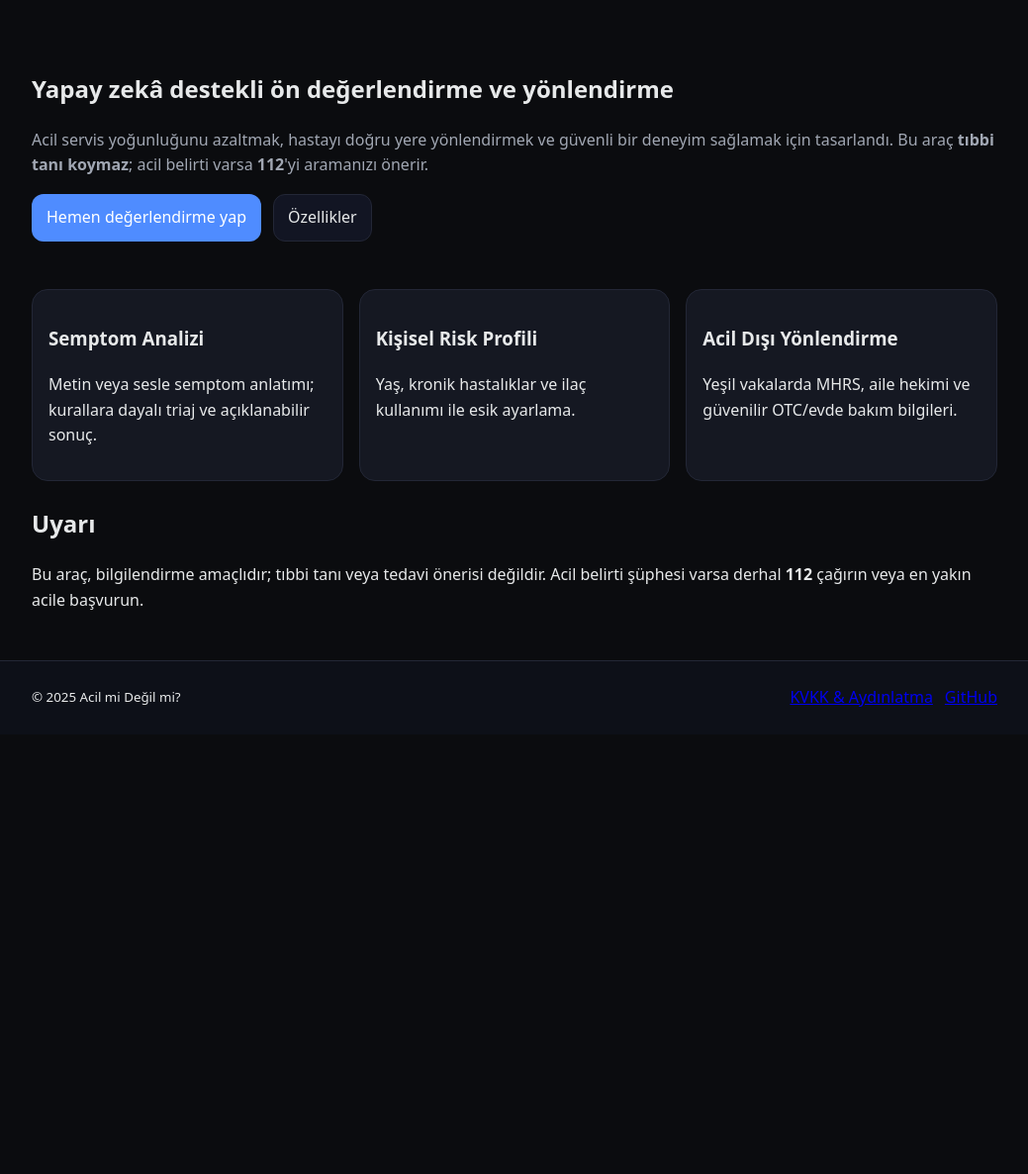
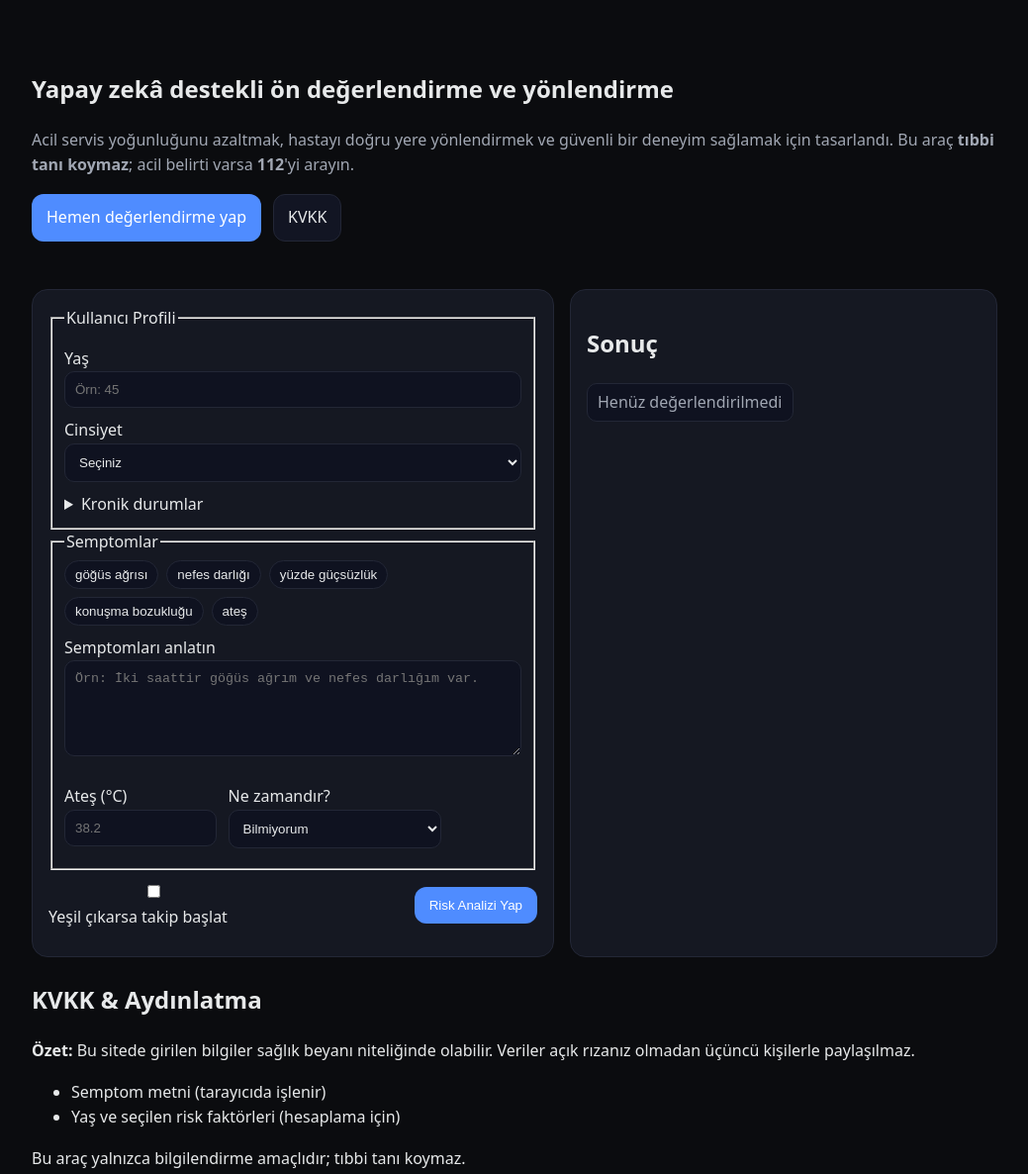
Before and after one commit to beyzabiryol/Healthy-Checker, a plain HTML site: page index.html in a window 1280 px wide. Shown: the part 96-1282 px from the top of the page at 99% size, without its empty margins (120-1159 px from the left). Before the commit the page ends 838 px from the top, so only its background shows below. Drawn offline with Linux system fonts and the light colour scheme.

Commit message:
Update index.html

```diff
--- a/index.html
+++ b/index.html
@@ -4,68 +4,125 @@
   <meta charset="utf-8" />
   <meta name="viewport" content="width=device-width, initial-scale=1" />
   <title>Acil mi Değil mi? – Ön Değerlendirme</title>
-<meta name="description" content="Kişiselleştirilmiş, açıklanabilir ön değerlendirme ve yönlendirme asistanı. Acil mi değil mi, birlikte bakalım." />
   <link rel="stylesheet" href="./assets/css/styles.css" />
 </head>
 <body>
+  <!-- HEADER -->
   <header class="site-header">
     <div class="container row between center">
-<a class="brand" href="/">🚑 Acil mi Değil mi?</a>
+      <a class="brand" href="#hero">🚑 Acil mi Değil mi?</a>
       <nav class="nav">
-<a href="/model.html">Model</a>
-<a href="/privacy.html">KVKK</a>
-<a target="_blank" rel="noopener" href="https://www.mhrs.gov.tr/">MHRS</a>
+        <a href="#hero">Ana Sayfa</a>
+        <a href="#model">Model</a>
+        <a href="#privacy">KVKK</a>
       </nav>
     </div>
   </header>
 
-
+  <!-- HERO -->
   <main class="container">
-<section class="hero">
+    <section id="hero" class="hero">
       <h1>Yapay zekâ destekli ön değerlendirme ve yönlendirme</h1>
       <p class="lead">Acil servis yoğunluğunu azaltmak, hastayı doğru yere yönlendirmek ve güvenli bir deneyim sağlamak için tasarlandı.
-Bu araç <strong>tıbbi tanı koymaz</strong>; acil belirti varsa <strong>112</strong>'yi aramanızı önerir.</p>
+        Bu araç <strong>tıbbi tanı koymaz</strong>; acil belirti varsa <strong>112</strong>'yi arayın.</p>
       <div class="cta-row">
-<a class="btn btn-primary" href="/model.html">Hemen değerlendirme yap</a>
-<a class="btn" href="#ozellikler">Özellikler</a>
+        <a class="btn btn-primary" href="#model">Hemen değerlendirme yap</a>
+        <a class="btn" href="#privacy">KVKK</a>
       </div>
     </section>
 
+    <!-- MODEL -->
+    <section id="model" class="grid-2">
+      <form id="riskForm" class="card form">
+        <fieldset>
+          <legend>Kullanıcı Profili</legend>
+          <label>Yaş
+            <input type="number" id="age" name="age" min="0" max="120" placeholder="Örn: 45" />
+          </label>
+          <label>Cinsiyet
+            <select id="sex" name="sex">
+              <option value="">Seçiniz</option>
+              <option value="F">Kadın</option>
+              <option value="M">Erkek</option>
+              <option value="Other">Diğer</option>
+              <option value="NA">Belirtmek istemiyorum</option>
+            </select>
+          </label>
+          <details>
+            <summary>Kronik durumlar</summary>
+            <div class="checkboxes">
+              <label><input type="checkbox" value="cvd" /> Kalp-damar hastalığı</label>
+              <label><input type="checkbox" value="htn" /> Hipertansiyon</label>
+              <label><input type="checkbox" value="dm" /> Diyabet</label>
+              <label><input type="checkbox" value="copd" /> KOAH/Astım</label>
+              <label><input type="checkbox" value="immun" /> Bağışıklık baskılanması</label>
+              <label><input type="checkbox" value="preg" /> Gebelik</label>
+            </div>
+          </details>
+        </fieldset>
 
-<section id="ozellikler" class="grid-3">
-<article class="card">
-<h3>Semptom Analizi</h3>
-<p>Metin veya sesle semptom anlatımı; kurallara dayalı triaj ve açıklanabilir sonuç.</p>
-</article>
-<article class="card">
-<h3>Kişisel Risk Profili</h3>
-<p>Yaş, kronik hastalıklar ve ilaç kullanımı ile esik ayarlama.</p>
-</article>
-<article class="card">
-<h3>Acil Dışı Yönlendirme</h3>
-<p>Yeşil vakalarda MHRS, aile hekimi ve güvenilir OTC/evde bakım bilgileri.</p>
-</article>
+        <fieldset>
+          <legend>Semptomlar</legend>
+          <div class="chips" id="quickChips">
+            <button type="button" data-chip="göğüs ağrısı">göğüs ağrısı</button>
+            <button type="button" data-chip="nefes darlığı">nefes darlığı</button>
+            <button type="button" data-chip="yüzde güçsüzlük">yüzde güçsüzlük</button>
+            <button type="button" data-chip="konuşma bozukluğu">konuşma bozukluğu</button>
+            <button type="button" data-chip="ateş">ateş</button>
+          </div>
+          <label>Semptomları anlatın
+            <textarea id="symptoms" rows="5" placeholder="Örn: İki saattir göğüs ağrım ve nefes darlığım var."></textarea>
+          </label>
+          <div class="row gap-sm">
+            <label>Ateş (°C)
+              <input type="number" id="fever" step="0.1" min="30" max="45" placeholder="38.2" />
+            </label>
+            <label>Ne zamandır?
+              <select id="duration">
+                <option value="unknown">Bilmiyorum</option>
+                <option value="lt12">&lt; 12 saat</option>
+                <option value="12to48">12–48 saat</option>
+                <option value="gt48">&gt; 48 saat</option>
+              </select>
+            </label>
+          </div>
+        </fieldset>
+
+        <div class="row between center">
+          <label class="row center gap-sm"><input type="checkbox" id="followup" /> Yeşil çıkarsa takip başlat</label>
+          <button class="btn btn-primary" type="submit">Risk Analizi Yap</button>
+        </div>
+      </form>
+
+      <aside class="card" id="resultCard" aria-live="polite">
+        <h2>Sonuç</h2>
+        <div id="riskBadge" class="badge">Henüz değerlendirilmedi</div>
+        <div id="explanations" class="explain-list"></div>
+        <div id="action" class="action"></div>
+      </aside>
     </section>
 
-
-<section class="info">
-<h2>Uyarı</h2>
-<p>Bu araç, bilgilendirme amaçlıdır; tıbbi tanı veya tedavi önerisi değildir. Acil belirti şüphesi varsa derhal <strong>112</strong> çağırın veya en yakın acile başvurun.</p>
+    <!-- PRIVACY -->
+    <section id="privacy" class="info">
+      <h1>KVKK & Aydınlatma</h1>
+      <p><strong>Özet:</strong> Bu sitede girilen bilgiler sağlık beyanı niteliğinde olabilir. Veriler açık rızanız olmadan üçüncü kişilerle paylaşılmaz.</p>
+      <ul>
+        <li>Semptom metni (tarayıcıda işlenir)</li>
+        <li>Yaş ve seçilen risk faktörleri (hesaplama için)</li>
+      </ul>
+      <p>Bu araç yalnızca bilgilendirme amaçlıdır; tıbbi tanı koymaz.</p>
     </section>
   </main>
 
-
+  <!-- FOOTER -->
   <footer class="site-footer">
     <div class="container row between center">
-<small>© <span id="yil"></span> Acil mi Değil mi?</small>
-<div class="row gap-sm">
-<a href="/privacy.html">KVKK & Aydınlatma</a>
-<a href="https://github.com/" target="_blank" rel="noopener">GitHub</a>
-</div>
+      <small>© <span id="yil"></span> Healthy-Checker</small>
+      <a href="#hero">Yukarı çık</a>
     </div>
   </footer>
 
-
   <script src="./assets/js/app.js"></script>
+  <script src="./assets/js/model.js"></script>
 </body>
 </html>
```
Lines whose indentation alone changed are shown as unchanged.
